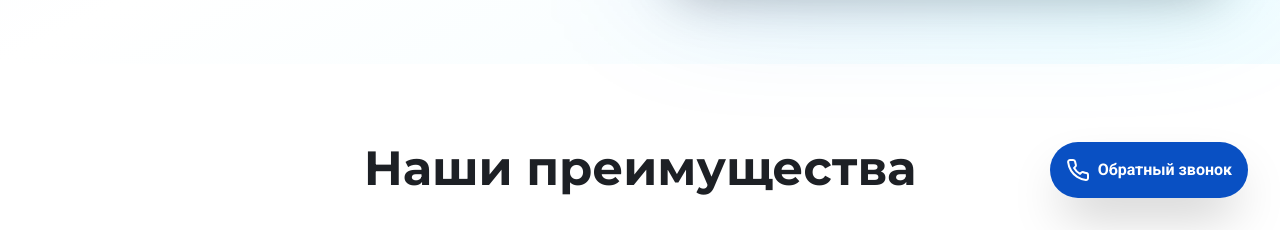
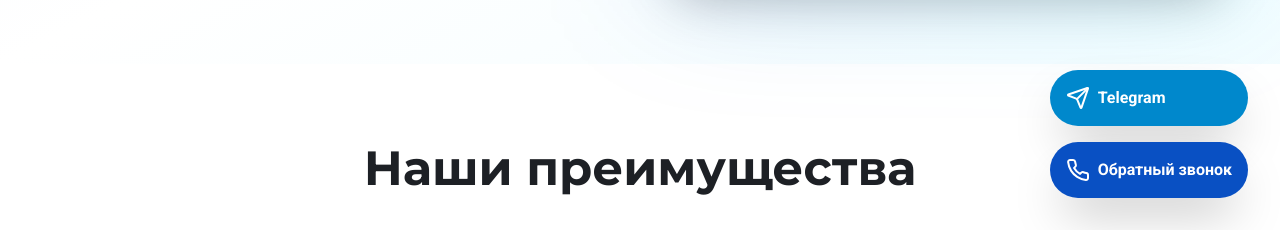
Before and after one commit to pr-poehali-dev/yula-redesign-project, a React (Vite) app: page / in a window 1280 px wide. Shown: the part 570-800 px from the top of the page. Built offline with nearby package versions, Linux system fonts and the light colour scheme.

Commit message:
Добавить кнопку телеграм-связи

```diff
--- a/src/pages/Index.tsx
+++ b/src/pages/Index.tsx
@@ -504,14 +504,26 @@ export default function Index() {
         </div>
       </footer>
 
-      {/* Floating Callback Button */}
+      {/* Floating Action Buttons */}
+      <div className="fixed bottom-8 right-8 z-50 flex flex-col gap-4">
+        <a
+          href="https://t.me/ulaa_ru"
+          target="_blank"
+          rel="noopener noreferrer"
+          className="bg-[#0088cc] hover:bg-[#0088cc]/90 text-white rounded-full p-4 shadow-2xl transition-all duration-300 hover:scale-110 flex items-center gap-2"
+        >
+          <Icon name="Send" size={24} />
+          <span className="font-semibold">Telegram</span>
+        </a>
+
         <button
           onClick={() => setCallbackOpen(!callbackOpen)}
-        className="fixed bottom-8 right-8 z-50 bg-primary hover:bg-primary/90 text-white rounded-full p-4 shadow-2xl transition-all duration-300 hover:scale-110 flex items-center gap-2"
+          className="bg-primary hover:bg-primary/90 text-white rounded-full p-4 shadow-2xl transition-all duration-300 hover:scale-110 flex items-center gap-2"
         >
           <Icon name="Phone" size={24} />
           <span className="font-semibold">Обратный звонок</span>
         </button>
+      </div>
 
       {/* Callback Form Modal */}
       {callbackOpen && (
```
Lines whose indentation alone changed are shown as unchanged.
